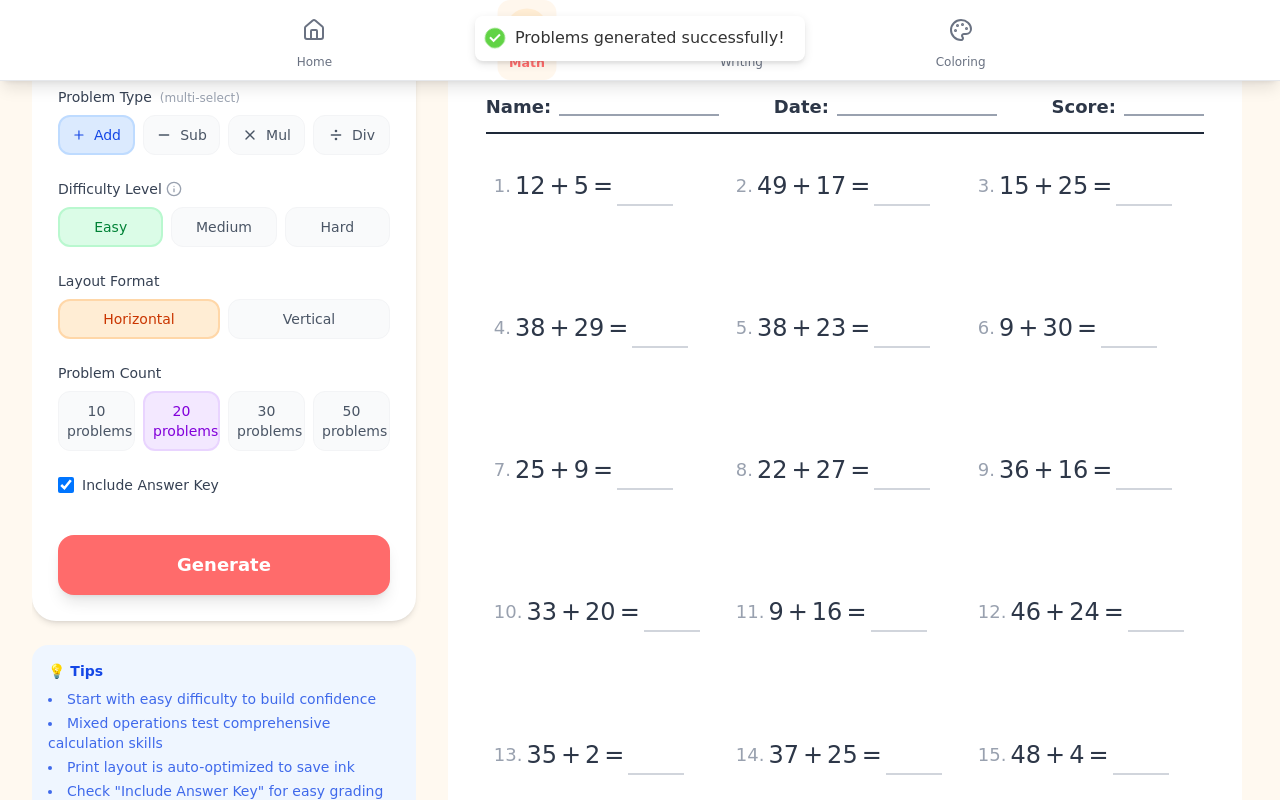
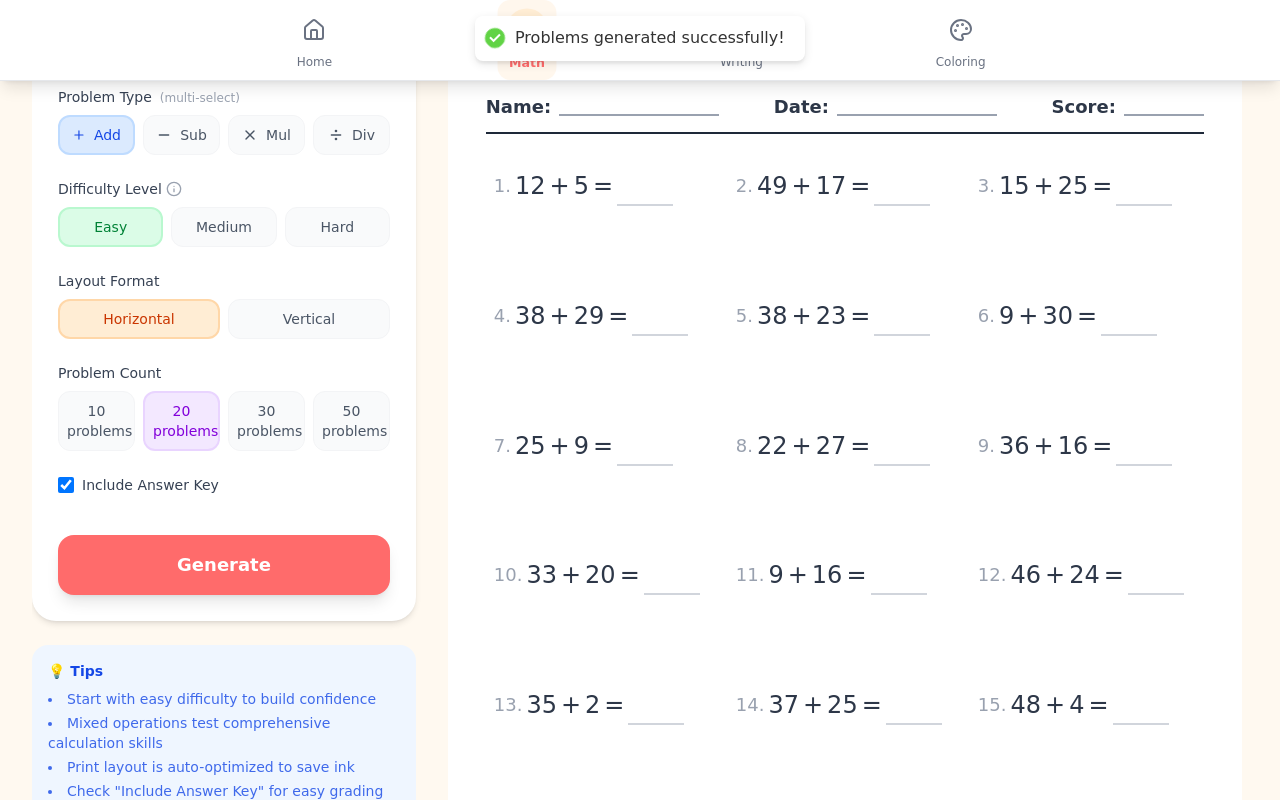
Before and after one commit to lazyeo/kid-learning-cards, a React (Vite) app: page /math in a window 1280 px wide. Both pictures are taken after a click on the button "Generate". Shown: the part 269-1069 px from the top of the page. Built offline with nearby package versions, Linux system fonts and the light colour scheme.

Commit message:
fix(math): preserve space for every worksheet row

```diff
--- a/src/components/generators/math/MathWorksheet.tsx
+++ b/src/components/generators/math/MathWorksheet.tsx
@@ -296,17 +296,18 @@ export function MathWorksheet({ problems, format = 'horizontal', includeAnswers
           <PageHeader t={t} showHeader={page.isFirst} />
 
           <div
-            className="flex flex-col justify-between"
+            className="problem-layout grid"
             style={{
               height: page.isFirst ? 'calc(297mm - 10mm - 20mm - 100px)' : 'calc(297mm - 10mm - 20mm - 40px)',
-              minHeight: page.isFirst ? 'calc(297mm - 10mm - 20mm - 100px)' : 'calc(297mm - 10mm - 20mm - 40px)'
+              minHeight: page.isFirst ? 'calc(297mm - 10mm - 20mm - 100px)' : 'calc(297mm - 10mm - 20mm - 40px)',
+              gridTemplateRows: `repeat(${page.rows.length}, minmax(0, 1fr))`,
             }}
           >
             {page.rows.map((rowProblems, rowIndex) => {
               return (
                 <div
                   key={rowIndex}
-                  className={`grid gap-x-2 ${
+                  className={`problem-row grid min-h-0 items-start gap-x-2 ${
                     format === 'vertical' ? 'grid-cols-5' : 'grid-cols-3'
                   }`}
                 >
```
Also changed, not shown: 1 other file (tests, documents, lock files or other folders).
